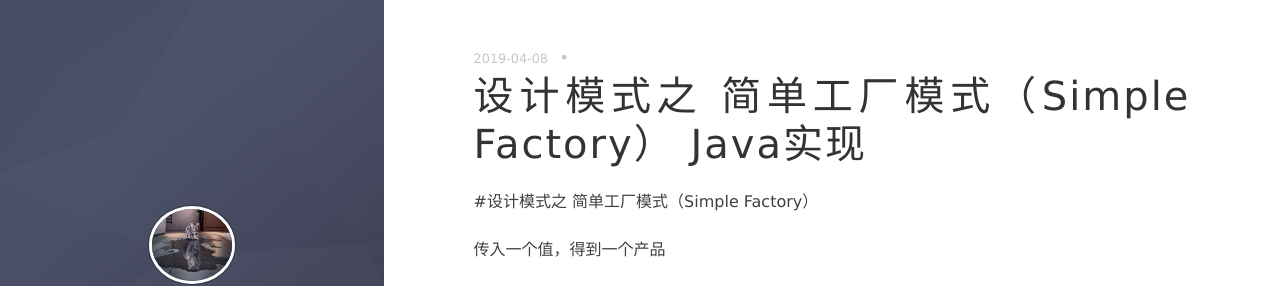
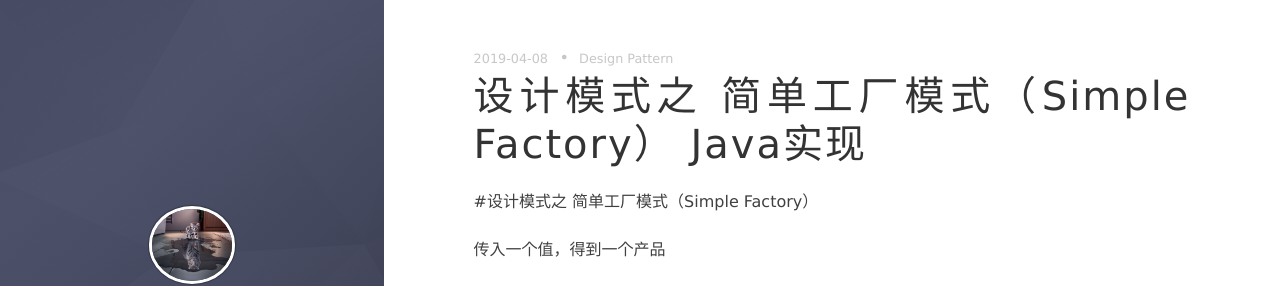
Before and after one commit to unknowon/Masktercn.github.io, a Jekyll site: the page built from _posts/2019-04-08-SimpleFactory.markdown, in a window 1280 px wide and 900 px high. Shown: the top 286 px of the window. Built offline with Jekyll 4.4.1, drawn with Linux system fonts in a browser that asks for light colours; nearby versions of some CDN libraries; comment, search, counter and statistics services are not loaded.

Commit message:
v1.0.1 ok

```diff
--- a/_layouts/post.html
+++ b/_layouts/post.html
@@ -5,7 +5,7 @@ layout: default
 <article class="post-container post-container--single" itemscope itemtype="http://schema.org/BlogPosting">
   <header class="post-header">
     <div class="post-meta">
-      <time datetime="{{page.date | date: date_to_xmlschema}}" itemprop="datePublished" class="post-meta__date date">{{page.date | date: "%F"}}</time> &#8226; <span class="post-meta__tags tags">{{page.tags | join:' '}}</span>
+      <time datetime="{{page.date | date: date_to_xmlschema}}" itemprop="datePublished" class="post-meta__date date">{{page.date | date: "%F"}}</time> &#8226; <span class="post-meta__tags tags">{{page.category | join:' '}}</span>
     </div>
     <h1 class="post-title">{{ page.title }}</h1>
   </header>
--- a/index.html
+++ b/index.html
@@ -16,7 +16,7 @@ layout: default
       <p class="excerpt">{{ post.content | strip_html | strip_newlines | truncate: 250 }}&hellip;</p>
       <div class="post-list__meta">
         <time datetime="{{post.date | date: date_to_xmlschema}}" class="post-list__meta--date date">{{ post.date | date: "%F"}}</time> &#8226;
-        <span class="post-list__meta--tags tags">{{ post.tags | join:' ' }}</span>
+        <span class="post-list__meta--tags tags">{{ post.category | join:' ' }}</span>
         <a class="btn-border-small" href={{ post.url }}>继续阅读</a>
       </div>
       <hr class="post-list__divider" />
```
Also changed, not shown: 4 other files.
